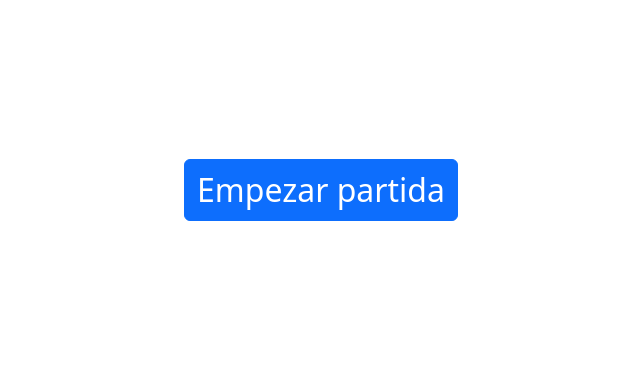
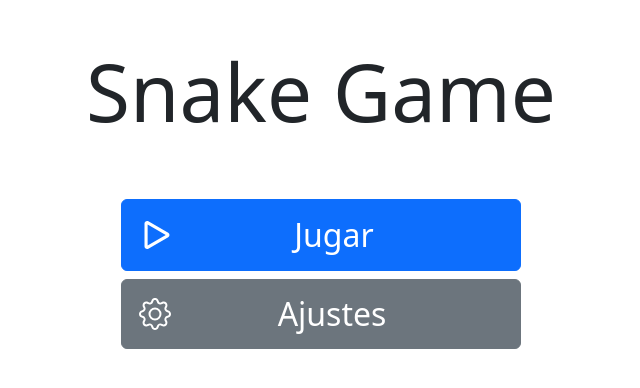
Before and after one commit to eulogioqt/snake-game, a React (Vite) app: page / in a window 1280 px wide. Shown: the part 210-598 px from the top of the page, without its empty margins (319-959 px from the left). Built offline with nearby package versions, Linux system fonts and the light colour scheme.

Commit message:
Settings Button

```diff
--- a/package.json
+++ b/package.json
@@ -14,6 +14,7 @@
   },
   "dependencies": {
     "react": "^18.3.1",
+    "react-bootstrap-icons": "^1.11.4",
     "react-dom": "^18.3.1"
   },
   "devDependencies": {
--- a/src/pages/app/AppContext.jsx
+++ b/src/pages/app/AppContext.jsx
@@ -1,4 +1,4 @@
-import React, { createContext, useContext, useState } from "react";
+import React, { createContext, useContext, useState, useEffect } from "react";
 
 const AppContext = createContext();
 
@@ -46,3 +46,19 @@ export const AppProvider = ({ children }) => {
 };
 
 export const useApp = () => useContext(AppContext);
+export const useIsLarge = () => {
+    const [isLarge, setIsLarge] = useState(window.innerWidth >= 576);
+
+    useEffect(() => {
+        const handleResize = () => {
+            setIsLarge(window.innerWidth >= 576);
+        };
+
+        window.addEventListener('resize', handleResize);
+        return () => {
+            window.removeEventListener('resize', handleResize);
+        };
+    }, []);
+
+    return isLarge;
+};
--- a/src/pages/game/components/GameOver.jsx
+++ b/src/pages/game/components/GameOver.jsx
@@ -1,13 +1,12 @@
 import React from 'react';
 
-import { useApp } from '../../app/AppContext';
+import { useApp, useIsLarge } from '../../app/AppContext';
 
 const GameOver = ({ gameStatus, playAgain, score }) => {
     const { handlePageIndex } = useApp();
+    const isLarge = useIsLarge();
 
     const goToMenu = () => handlePageIndex(0);
-
-    const isLarge = window.innerWidth >= 576;
 
     const gameOverRender = (
         <div className='d-flex flex-column align-items-center justify-content-center position-fixed w-100 h-100'
--- a/src/pages/menu/MenuPage.jsx
+++ b/src/pages/menu/MenuPage.jsx
@@ -1,19 +1,43 @@
-import React from "react";
-
-import { useApp } from "../app/AppContext";
+import React, { useState } from "react";
+import { Play, Gear } from 'react-bootstrap-icons';
+import { useApp, useIsLarge } from "../app/AppContext";
+import SettingsMenu from "./components/SettingsMenu";
 
 const MenuPage = () => {
     const { handlePageIndex } = useApp();
+    const isLarge = useIsLarge();
+
+    const [settingsOpen, setSettingsOpen] = useState(false);
 
     const goToGame = () => handlePageIndex(1);
+    const swapSettingsOpen = () => setSettingsOpen(settings => !settings);
 
     return (
-        <div className="d-flex flex-column align-items-center justify-content-center w-100 vh-100">
-            <button className="btn btn-primary" style={{ fontSize: "2rem" }}
-                onClick={goToGame} onKeyPress={goToGame}>
-                Empezar partida
-            </button>
-        </div>
+        <>
+            <SettingsMenu settingsOpen={settingsOpen} closeSettings={swapSettingsOpen} />
+
+            <div className="d-flex flex-column align-items-center justify-content-center w-100 vh-100">
+                <span className="mb-5 text-center" style={{ fontSize: isLarge ? "5rem" : "3rem" }}>
+                    Snake Game
+                </span>
+                <button className="btn btn-primary mb-2 d-flex align-items-center justify-content-start"
+                    style={{ fontSize: "2rem", width: isLarge ? "400px" : "250px", padding: "10px" }}
+                    onClick={goToGame} onKeyPress={goToGame}>
+                    <Play style={{ width: "50px", height: "50px" }} />
+                    <span className="flex-grow-1 text-center me-4">
+                        Jugar
+                    </span>
+                </button>
+                <button className="btn btn-secondary d-flex align-items-center justify-content-start"
+                    style={{ fontSize: "2rem", width: isLarge ? "400px" : "250px", padding: "10px" }}
+                    onClick={swapSettingsOpen} onKeyPress={swapSettingsOpen}>
+                    <Gear style={{ margin: "7px" }} />
+                    <span className="flex-grow-1 text-center me-4">
+                        Ajustes
+                    </span>
+                </button>
+            </div>
+        </>
     );
 }
 
--- /dev/null
+++ b/src/pages/menu/components/SettingsMenu.jsx
@@ -0,0 +1,61 @@
+import React from 'react';
+import { GearFill, Palette, Gear } from 'react-bootstrap-icons'; // Utilizando iconos de Bootstrap
+
+const SettingsMenu = ({ settingsOpen, closeSettings }) => {
+    const settingsMenuRender = (
+        <div className='d-flex align-items-center justify-content-center position-fixed w-100 h-100'
+            style={{ backgroundColor: "rgba(0, 0, 0, 0.5)", zIndex: 999 }}>
+            <div className="card p-4" style={{ width: "80%", maxWidth: "600px" }}>
+                <h2 className="text-center mb-4">Configuración</h2>
+
+                {/* Opción para activar/desactivar la rejilla */}
+                <div className="mb-4 row align-items-center">
+                    <div className="col-12 d-flex align-items-center justify-content-between">
+                        <div className='d-flex align-items-center'>
+                            <GearFill size={30} className="me-3 flex-shrink-0" />
+                            <h5 className='mb-0 me-3'>Mostrar rejilla</h5>
+                        </div>
+                        <div className="form-check form-switch">
+                            <input className="form-check-input" type="checkbox" style={{ width: "40px", height: "25px" }} />
+                        </div>
+                    </div>
+                </div>
+
+                {/* Selección de color para la serpiente */}
+                <div className="mb-4 row align-items-center">
+                    <div className="col-12 d-flex align-items-center justify-content-between">
+                        <div className='d-flex align-items-center'>
+                            <Palette size={30} className="me-3 flex-shrink-0" />
+                            <h5 className='mb-0 me-3'>Color de la serpiente</h5>
+                        </div>
+                        <input type="color" id="snakeColor" className="form-control form-control-color" />
+                    </div>
+                </div>
+
+                {/* Opción para activar/desactivar el modo inteligencia artificial */}
+                <div className="mb-4 row align-items-center">
+                    <div className="col-12 d-flex align-items-center justify-content-between">
+                        <div className='d-flex align-items-center'>
+                            <Gear size={30} className="me-3 flex-shrink-0" />
+                            <h5 className='mb-0 me-3'>Modo inteligencia artificial</h5>
+                        </div>
+                        <div className="form-check form-switch">
+                            <input className="form-check-input" type="checkbox" style={{ width: "40px", height: "25px" }} />
+                        </div>
+                    </div>
+                </div>
+
+                {/* Botón para cerrar el menú de ajustes */}
+                <div className="text-end mt-4">
+                    <button className="btn btn-secondary" onClick={closeSettings}>
+                        Cerrar
+                    </button>
+                </div>
+            </div>
+        </div>
+    );
+
+    return settingsOpen ? settingsMenuRender : null;
+}
+
+export default SettingsMenu;
```
Also changed, not shown: 1 other file (tests, documents, lock files or other folders).
